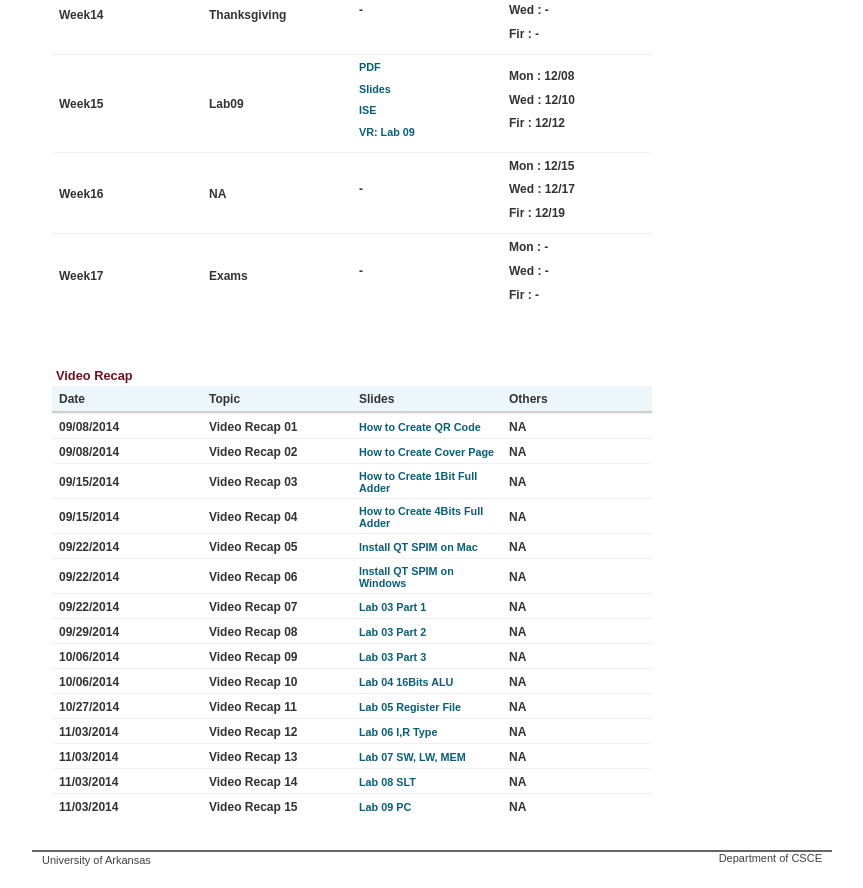
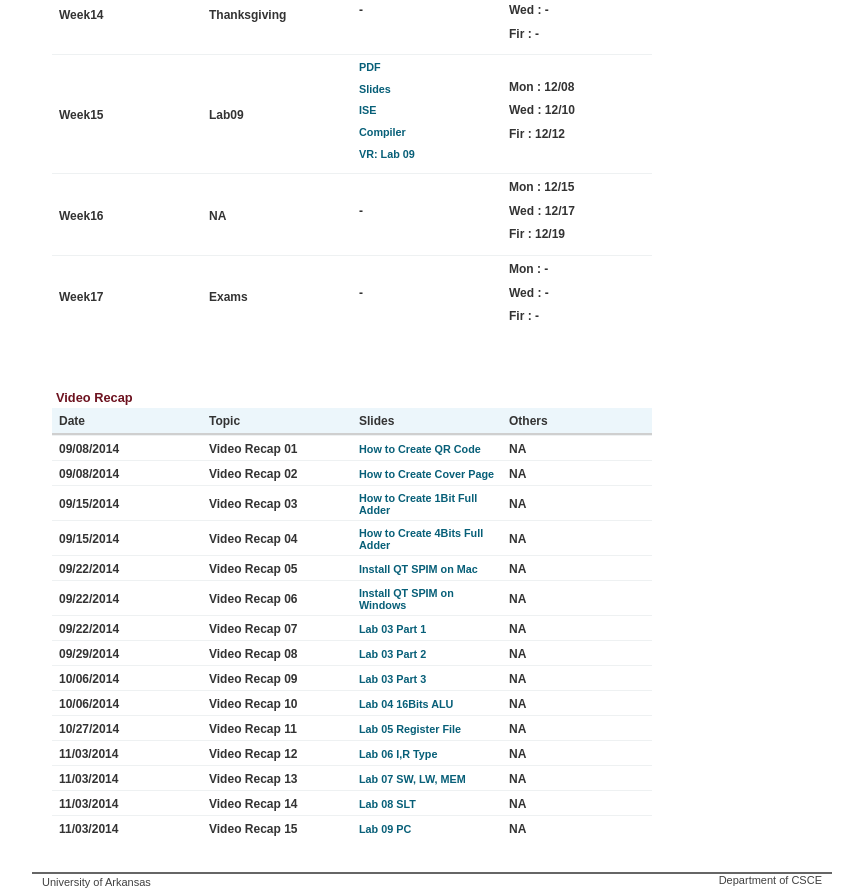
Before and after one commit to masson2013/CSCE2214, a plain HTML site: page schedule.html in a window 1280 px wide. Shown: the part 1679-2567 px from the top of the page, without its empty margins (208-1071 px from the left). Before the commit the page ends 2545 px from the top, so only its background shows below. Drawn offline with Linux system fonts and the light colour scheme.

Commit message:
add link for Lab09

```diff
--- a/schedule.html
+++ b/schedule.html
@@ -262,6 +262,7 @@
 					<a href="http://csce.uark.edu/~senma/CSCE2214/Slides/Lab09.pdf"> <b>PDF			</b></a><p></p>
  					<a href="http://csce.uark.edu/~senma/CSCE2214/Slides/Lab09.ppt"> <b>Slides		</b></a><p></p>
 					<a href="http://csce.uark.edu/~senma/CSCE2214/Slides/Lab09.zip"> <b>ISE			</b></a><p></p>
+					<a href="http://mips2machine.herokuapp.com"> 					 <b>Compiler	</b></a><p></p>
 					<a href=""><b>VR: Lab 09</b></a><p></p>
 				</td>
 				<td>
```
